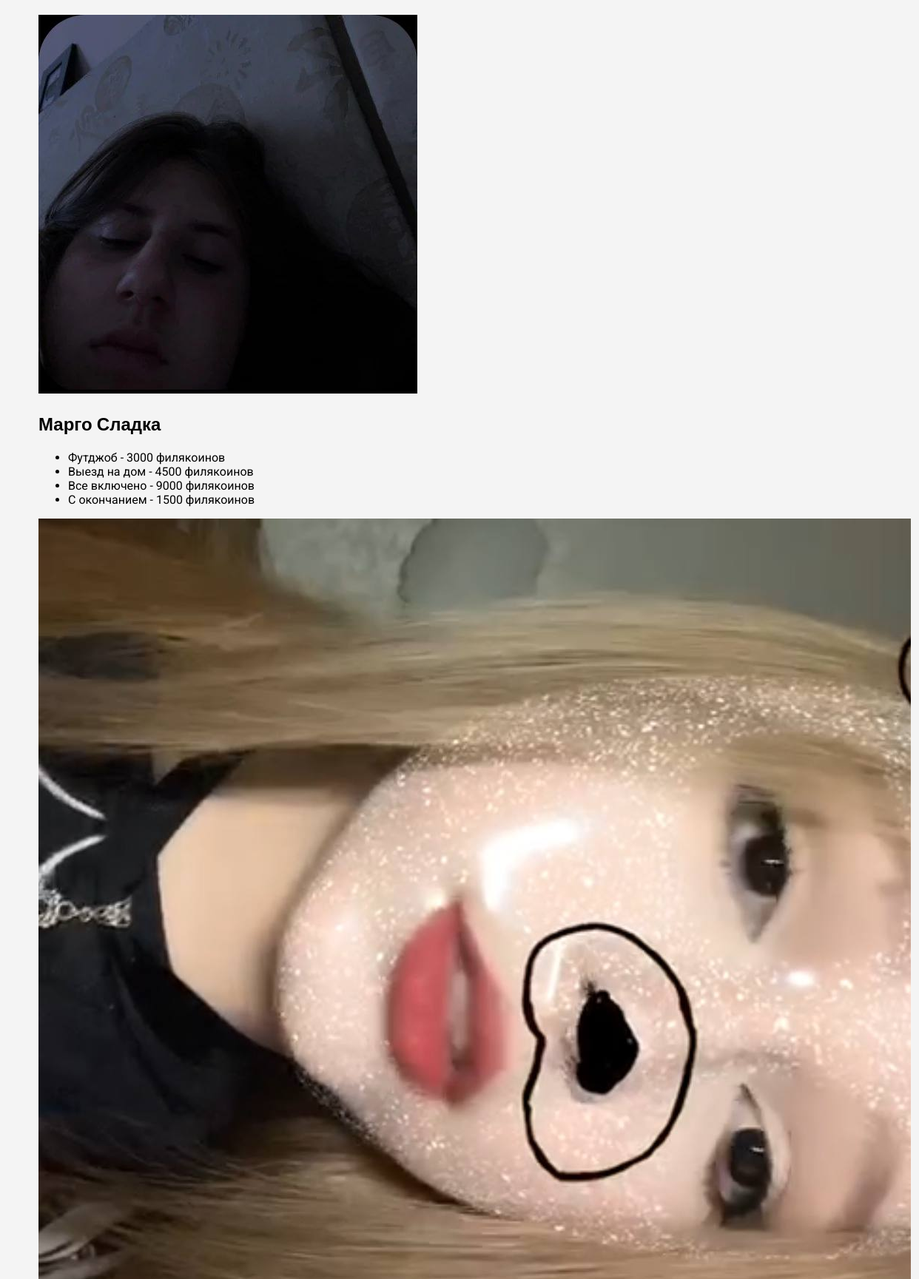
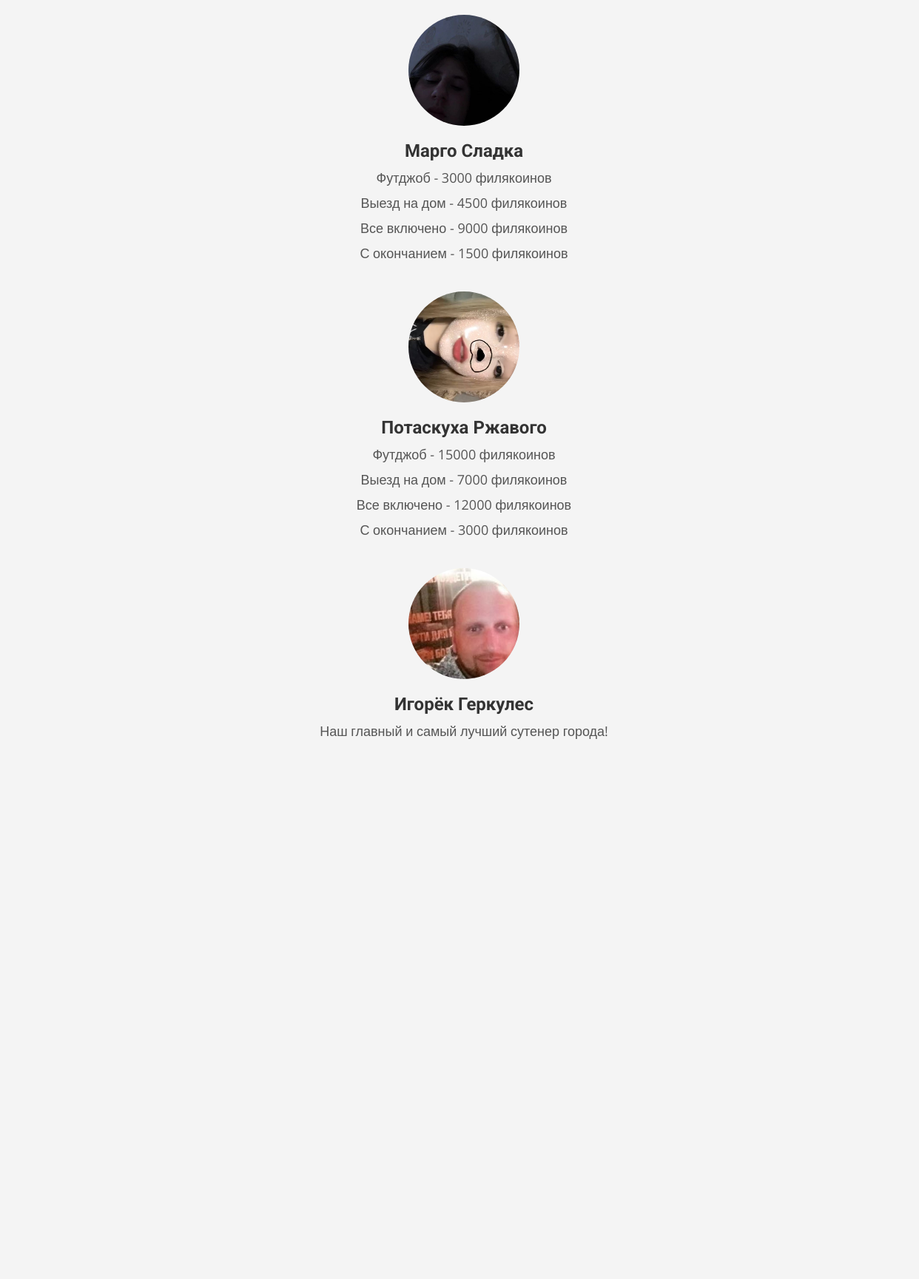
Before and after one commit to mot9lXVII/escortmargo, a Flask app: page /contacts in a window 1480 px wide. Shown: the top 1729 px of the page at 74% size, without its empty margins (238-1480 px from the left). After the commit the page ends 999 px from the top, so only its background shows below. Run offline with Flask 3, Linux system fonts and the light colour scheme.

Commit message:
Update styles.css

```diff
--- a/static/styles.css
+++ b/static/styles.css
@@ -1,71 +1,62 @@
-/* Общие стили для страницы */
+/* Основной стиль страницы */
 body {
-    font-family: 'Roboto', sans-serif;
+    font-family: 'Open Sans', sans-serif;
     margin: 0;
     padding: 0;
     background-color: #f4f4f4;
-}
-
-h1, h2 {
-    font-family: 'Open Sans', sans-serif;
-}
-
-a {
-    text-decoration: none;
-    color: inherit;
+    color: #333;
 }
 
 /* Стили для бокового меню */
 .sidebar {
     position: fixed;
-    left: -250px; /* Изначально меню скрыто за пределами экрана */
     top: 0;
+    left: 0;
+    height: 100%;
     width: 250px;
-    height: 100%;
-    background-color: #333;
-    color: white;
-    padding-top: 30px;
-    transition: left 0.3s ease; /* Плавное открытие меню */
+    background-color: #2c3e50;
+    padding-top: 20px;
+    transition: transform 0.3s ease;
+    transform: translateX(-250px);
 }
 
 .sidebar.open {
-    left: 0; /* Меню открыто */
+    transform: translateX(0);
 }
 
 .sidebar ul {
-    list-style: none;
+    list-style-type: none;
     padding: 0;
     margin: 0;
 }
 
 .sidebar ul li {
-    padding: 10px;
-    border-bottom: 1px solid #444;
+    padding: 15px;
 }
 
 .sidebar ul li a {
+    text-decoration: none;
     color: white;
+    font-size: 18px;
     display: block;
 }
 
-.sidebar ul li a:hover,
 .sidebar ul li a.active {
-    background-color: #575757;
+    background-color: #16a085;
 }
 
 .menu-toggle {
-    display: block;
     position: absolute;
-    top: 30px;
+    top: 20px;
     left: 20px;
     cursor: pointer;
 }
 
 .menu-toggle .bar {
     width: 30px;
-    height: 3px;
+    height: 4px;
+    background-color: white;
     margin: 6px 0;
-    background-color: white;
 }
 
 .close-menu {
@@ -77,94 +68,107 @@ a {
 
 .close-menu .bar {
     width: 30px;
-    height: 3px;
+    height: 4px;
+    background-color: white;
     margin: 6px 0;
-    background-color: white;
 }
 
-/* Основной контент */
+/* Стили для контента */
 .content {
-    margin-left: 270px;
+    margin-left: 250px;
     padding: 20px;
 }
 
-.subtitle {
+/* Стили для фотографий в контактах */
+.contact-photo {
+    width: 150px;
+    height: 150px;
+    border-radius: 50%; /* Закругление фото */
+    object-fit: cover; /* Сохранение пропорций */
+    margin-bottom: 15px;
+    transition: transform 0.3s ease;
+    display: block; /* Централизуем фото */
+    margin-left: auto;
+    margin-right: auto;
+}
+
+/* Центрирование текста под фотографиями */
+.contact-info {
+    text-align: center; /* Центрируем текст */
+    margin-bottom: 40px;
+}
+
+.contact-info h2 {
+    font-size: 24px;
+    font-family: 'Roboto', sans-serif; /* Используем более приятный шрифт */
+    color: #333;
+    margin-bottom: 10px;
+}
+
+.contact-info p, .contact-info ul {
+    font-size: 18px;
+    color: #555;
+    font-family: 'Open Sans', sans-serif; /* Шрифт для текста */
+    margin-top: 10px;
+}
+
+/* Для списка с ценами */
+.price-list {
+    list-style-type: none;
+    padding: 0;
     font-size: 18px;
     color: #555;
 }
 
-/* Стили для отзыва */
-.review-container {
-    display: flex;
-    align-items: center;
-    margin-top: 20px;
+.price-list li {
+    margin: 10px 0;
 }
 
-.review-photo {
+.price-list li strong {
+    color: #f39c12;
+    font-weight: 600;
+}
+
+/* Стили для страницы отзывов */
+.reviews-photo {
     width: 150px;
     height: 150px;
     border-radius: 50%;
-    margin-right: 20px;
+    object-fit: cover;
+    display: block;
+    margin: 0 auto;
 }
 
+/* Бокс с отзывом */
 .review-box {
     background-color: #fff;
-    padding: 15px;
     border-radius: 10px;
-    box-shadow: 0 2px 5px rgba(0, 0, 0, 0.1);
-    max-width: 500px;
-    width: 100%;
+    padding: 20px;
+    box-shadow: 0px 4px 6px rgba(0, 0, 0, 0.1);
+    margin-top: 20px;
+    text-align: center;
 }
 
-.review-stars {
+.review-box p {
+    font-size: 18px;
+    color: #333;
+    font-family: 'Open Sans', sans-serif;
+}
+
+/* Стили для звездочек (оценка) */
+.star-rating {
+    font-size: 20px;
     color: #f39c12;
-    font-size: 18px;
     margin-top: 10px;
 }
 
-.review-stars span {
-    display: block;
+/* Стиль для кнопки активации меню */
+.sidebar.open + .content {
+    margin-left: 0;
+    transition: margin-left 0.3s ease;
 }
 
-/* Адаптивность для мобильных устройств */
-@media (max-width: 768px) {
-    .sidebar {
-        display: block;
-        position: fixed;
-        top: 0;
-        left: 0;
-        width: 100%;
-        height: 100%;
-        background-color: #333;
-        color: white;
-        padding-top: 60px;
-    }
-
-    .sidebar.open {
-        left: 0;
-    }
-
-    .sidebar ul li {
-        padding: 15px;
-    }
-
-    .content {
-        margin-left: 0;
-        padding: 20px;
-    }
-
-    .review-container {
-        flex-direction: column;
-        align-items: flex-start;
-    }
-
-    .review-photo {
-        width: 100px;
-        height: 100px;
-    }
-
-    .review-box {
-        width: 100%;
-        margin-top: 10px;
-    }
+/* Стиль для открытого меню */
+.sidebar.open ul li a.active {
+    background-color: #16a085;
 }
```
